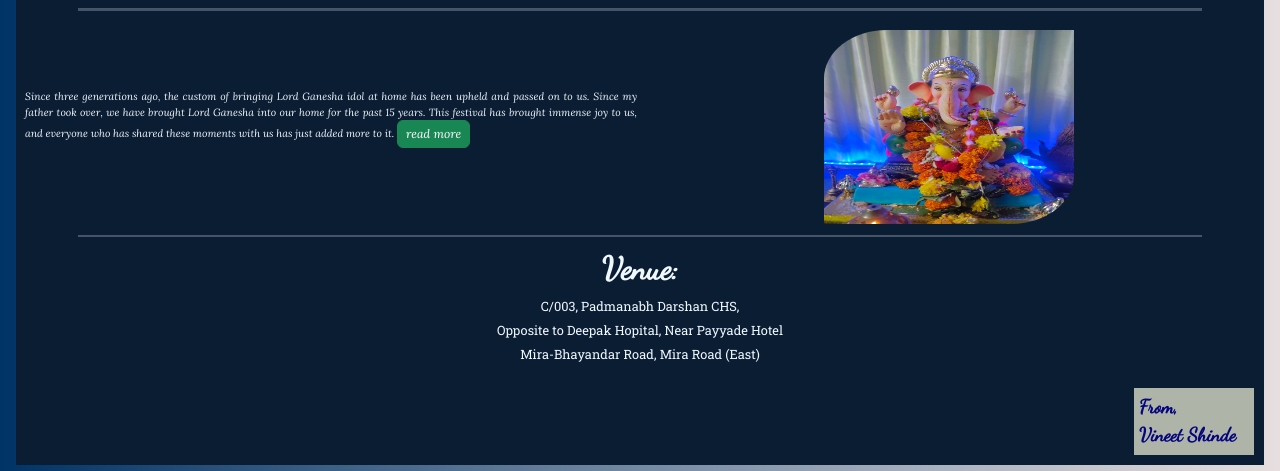
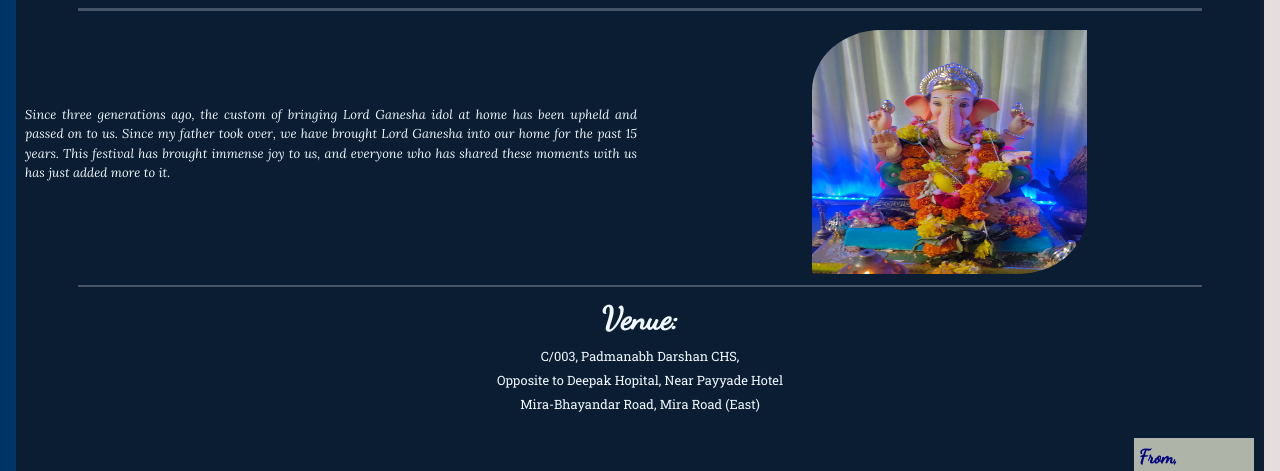
Before and after one commit to albedo19/Ganpati_Invitaion, a plain HTML site: page index.html in a window 1280 px wide. Shown: the part 755-1226 px from the top of the page. Drawn offline with nearby package versions, Linux system fonts and the light colour scheme; a web font is replaced by a local one.

Commit message:
removed read more button

```diff
--- a/app.css
+++ b/app.css
@@ -148,7 +148,7 @@ hr{
     width: 50%;
     flex-grow: 6;
     min-width: 150px;
-    font-size: 0.65rem;
+    font-size: 0.8rem;
     padding: 3px;
     /* font-family: 'Pangolin', cursive; */
     text-align: justify;
@@ -162,13 +162,13 @@ hr{
 .carousel{
     width: 50%;
     flex-grow: 6;
-    height: 200px;
+    height: 250px;
     padding: 3px;
 }
 .carousel img{
     width: 100%;
     height: 100%;
-    max-width: 250px;
+    max-width: 275px;
     max-height: 250px;
     transition: all ;
     border-radius: 25% 0;
--- a/index.html
+++ b/index.html
@@ -31,7 +31,7 @@
             <hr>
             <div class="detail">
                 <section class="information">
-                    <p>Since three generations ago, the custom of bringing Lord Ganesha idol at home has been upheld and passed on to us. Since my father took over, we have brought Lord Ganesha into our home for the past 15 years. This festival has brought immense joy to us, and everyone who has shared these moments with us has just added more to it. <button class="btn btn-success read-more">read more</button></p>
+                    <p>Since three generations ago, the custom of bringing Lord Ganesha idol at home has been upheld and passed on to us. Since my father took over, we have brought Lord Ganesha into our home for the past 15 years. This festival has brought immense joy to us, and everyone who has shared these moments with us has just added more to it.</p>
                 </section>
                 <div class="carousel">
                     <img id="img-carousel" src="./Photos/carosel/3.jpg" alt="No image available">
```
